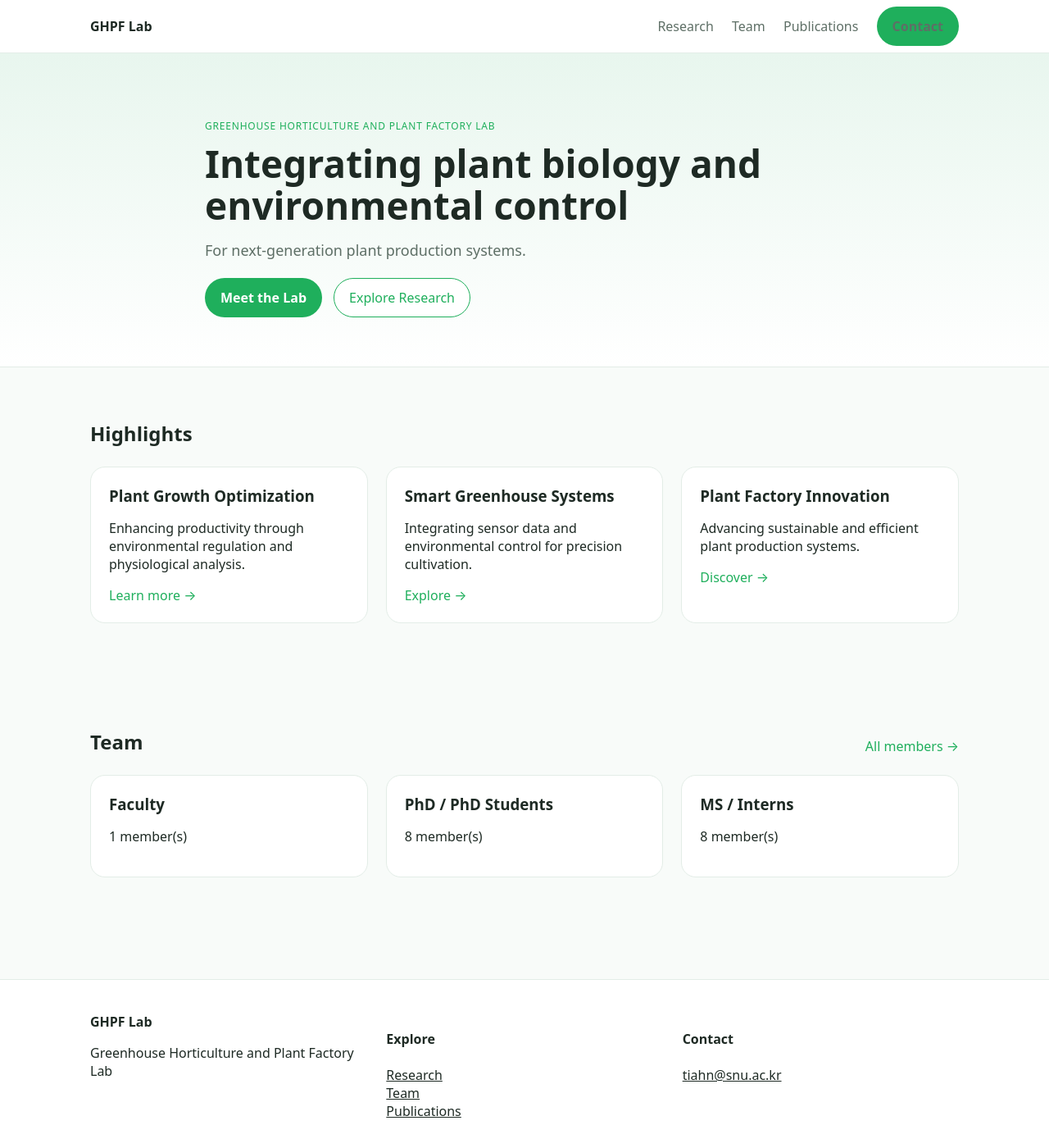
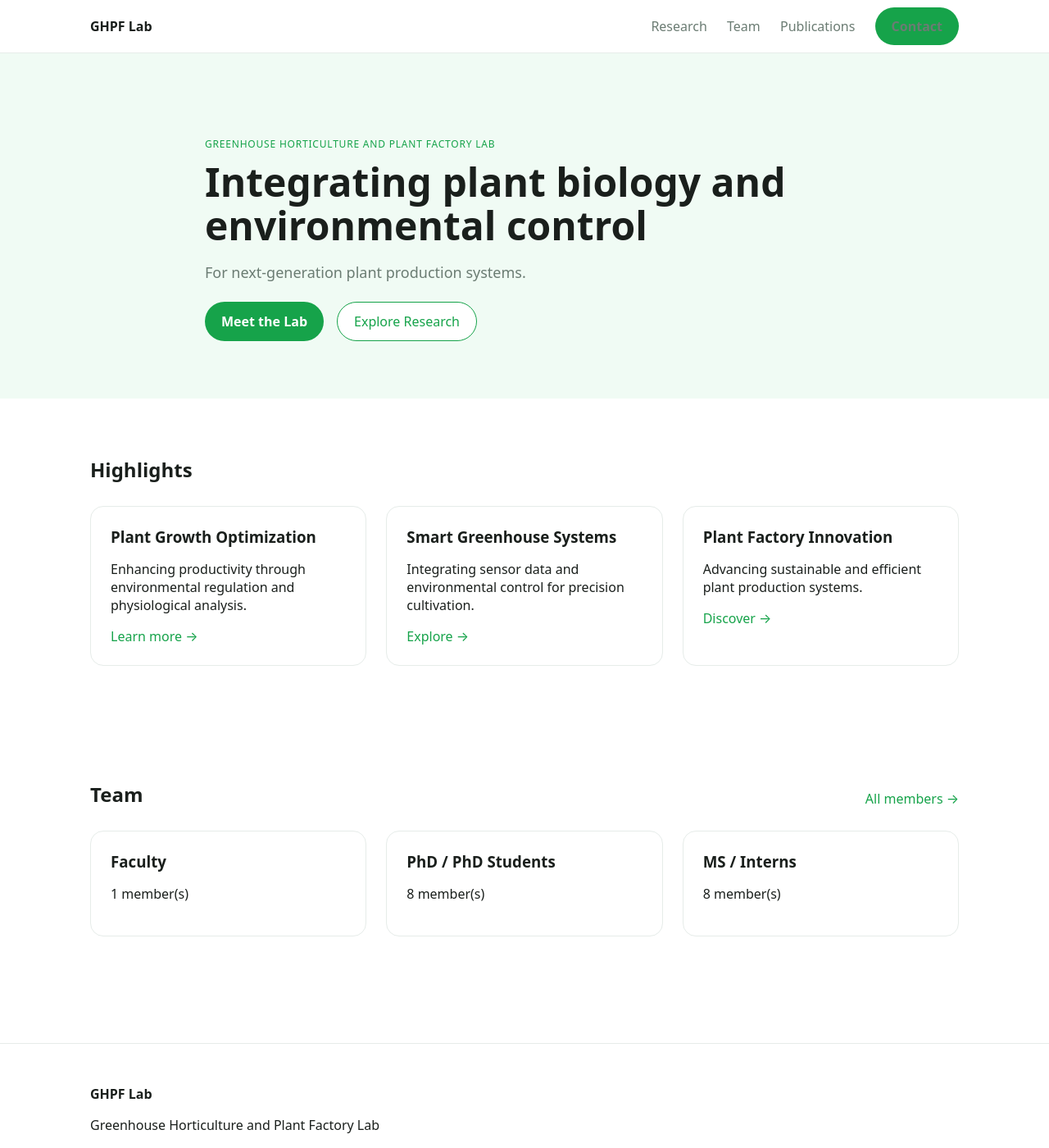
Before and after one commit to evergreendasol/Trial-2-lab-web, a Jekyll site: the page built from index.md, in a window 1280 px wide and 1400 px high. Shown: the whole window at 82% size. Built offline with Jekyll 4.4.1, drawn with Linux system fonts in a browser that asks for light colours.

Commit message:
Switch to crisp white theme

```diff
--- a/assets/css/site.css
+++ b/assets/css/site.css
@@ -1,19 +1,18 @@
 :root{
-  --bg:#F8FBF9;
+  --bg:#FFFFFF;
   --panel:#FFFFFF;
-  --panel2:#F1F7F4;
-  --text:#1E2A24;
-  --muted:#5E6F66;
-  --line:#E3EDE7;
-  --accent:#1FAF5C;
-  --accent-soft:#E8F6EE;
+  --text:#1A1F1C;
+  --muted:#6B7C73;
+  --line:#E6ECE9;
+  --accent:#16A34A;
+  --accent-soft:#F0FBF4;
 }
 
 *{box-sizing:border-box}
 body{
   margin:0;
   font-family:system-ui,-apple-system,Segoe UI,Roboto,Arial;
-  background:var(--bg);
+  background:#FFFFFF;
   color:var(--text);
 }
 a{color:inherit}
@@ -34,12 +33,11 @@ a{color:inherit}
   height:64px;
 }
 .brand{
-  font-weight:850;
+  font-weight:800;
   text-decoration:none;
-  color:var(--text);
 }
 .nav__links a{
-  margin-left:18px;
+  margin-left:20px;
   text-decoration:none;
   color:var(--muted);
 }
@@ -52,29 +50,27 @@ a{color:inherit}
   display:inline-flex;
   align-items:center;
   justify-content:center;
-  padding:12px 18px;
+  padding:12px 20px;
   border-radius:999px;
-  border:1px solid var(--line);
+  border:1px solid var(--accent);
   text-decoration:none;
-  background:#FFFFFF;
+  background:white;
 }
 .btn--primary{
   background:var(--accent);
-  border-color:transparent;
   color:white;
-  font-weight:700;
+  border:none;
+  font-weight:600;
 }
 .btn--ghost{
   background:white;
   color:var(--accent);
-  border:1px solid var(--accent);
 }
 
 /* HERO */
 .hero{
-  padding:80px 0 60px;
-  background:linear-gradient(180deg, var(--accent-soft) 0%, #FFFFFF 100%);
-  border-bottom:1px solid var(--line);
+  padding:90px 0 70px;
+  background:var(--accent-soft);
 }
 .hero__inner{max-width:820px}
 .pill{
@@ -82,10 +78,10 @@ a{color:inherit}
   letter-spacing:.8px;
   text-transform:uppercase;
   color:var(--accent);
-  margin:0 0 12px;
+  margin-bottom:12px;
 }
 h1{
-  font-size:46px;
+  font-size:48px;
   line-height:1.1;
   margin:12px 0;
 }
@@ -95,41 +91,44 @@ h1{
 }
 .hero__cta{
   display:flex;
-  gap:14px;
-  margin-top:22px;
+  gap:16px;
+  margin-top:24px;
   flex-wrap:wrap;
 }
 
 /* SECTION */
-.section{padding:64px 0}
+.section{
+  padding:70px 0;
+}
 .section__head{
   display:flex;
   justify-content:space-between;
   align-items:flex-end;
-  margin-bottom:24px;
+  margin-bottom:28px;
 }
-.section__head h2{margin:0}
+.section__head h2{
+  margin:0;
+}
 
 /* GRID */
 .grid{
   display:grid;
   grid-template-columns:repeat(3,minmax(0,1fr));
-  gap:22px;
+  gap:24px;
 }
 .card{
-  background:var(--panel);
+  background:#FFFFFF;
   border:1px solid var(--line);
-  border-radius:18px;
-  padding:22px;
+  border-radius:16px;
+  padding:24px;
   transition:all .2s ease;
 }
 .card:hover{
   border-color:var(--accent);
-  transform:translateY(-6px);
-  box-shadow:0 10px 25px rgba(31,175,92,.08);
+  box-shadow:0 12px 30px rgba(22,163,74,.08);
 }
 .card h3{
-  margin:0 0 10px;
+  margin:0 0 12px;
 }
 .link{
   color:var(--accent);
@@ -141,15 +140,10 @@ h1{
 
 /* FOOTER */
 .footer{
+  border-top:1px solid var(--line);
+  padding:50px 0;
+  margin-top:60px;
   background:#FFFFFF;
-  border-top:1px solid var(--line);
-  padding:40px 0;
-  margin-top:60px;
-}
-.footer__grid{
-  display:grid;
-  grid-template-columns:repeat(3,minmax(0,1fr));
-  gap:24px;
 }
 .footer__bottom{
   margin-top:30px;
@@ -158,6 +152,6 @@ h1{
 }
 
 @media (max-width:900px){
-  h1{font-size:36px}
+  h1{font-size:38px}
   .grid{grid-template-columns:1fr}
 }
```
